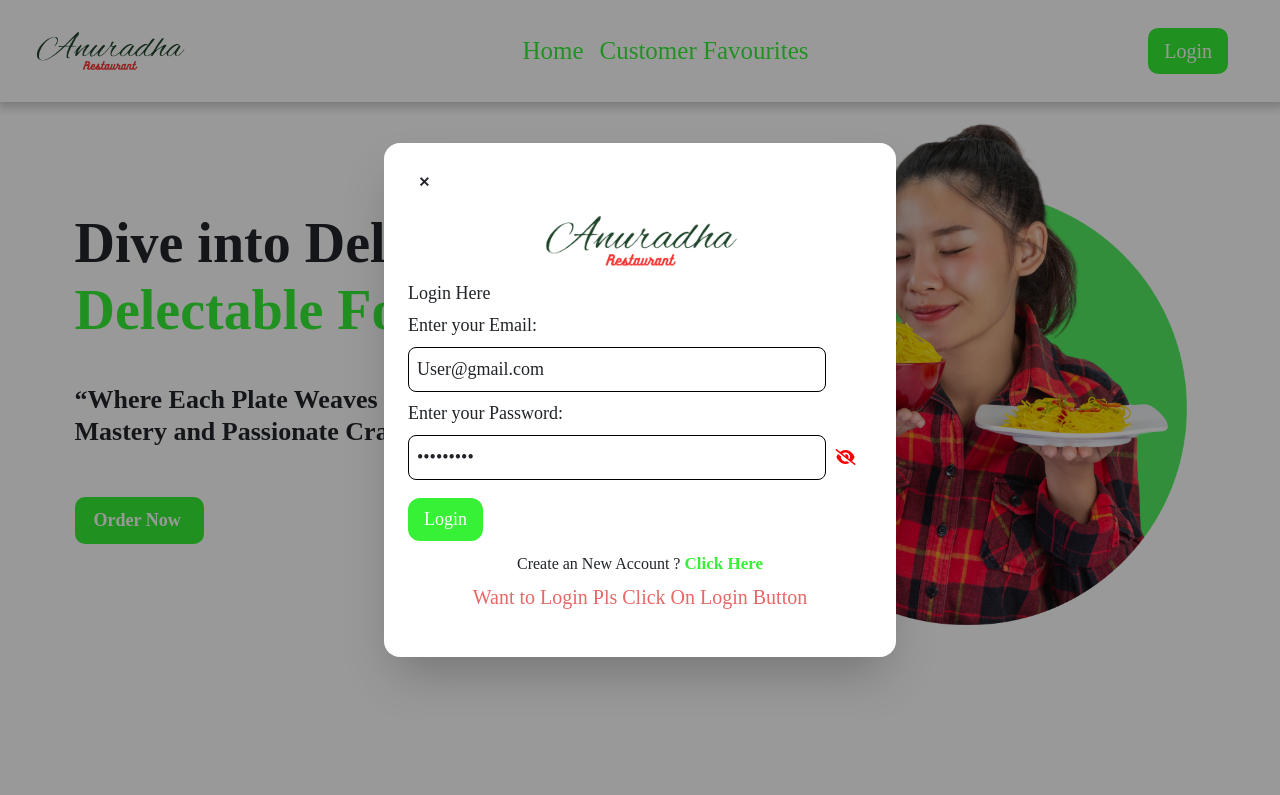
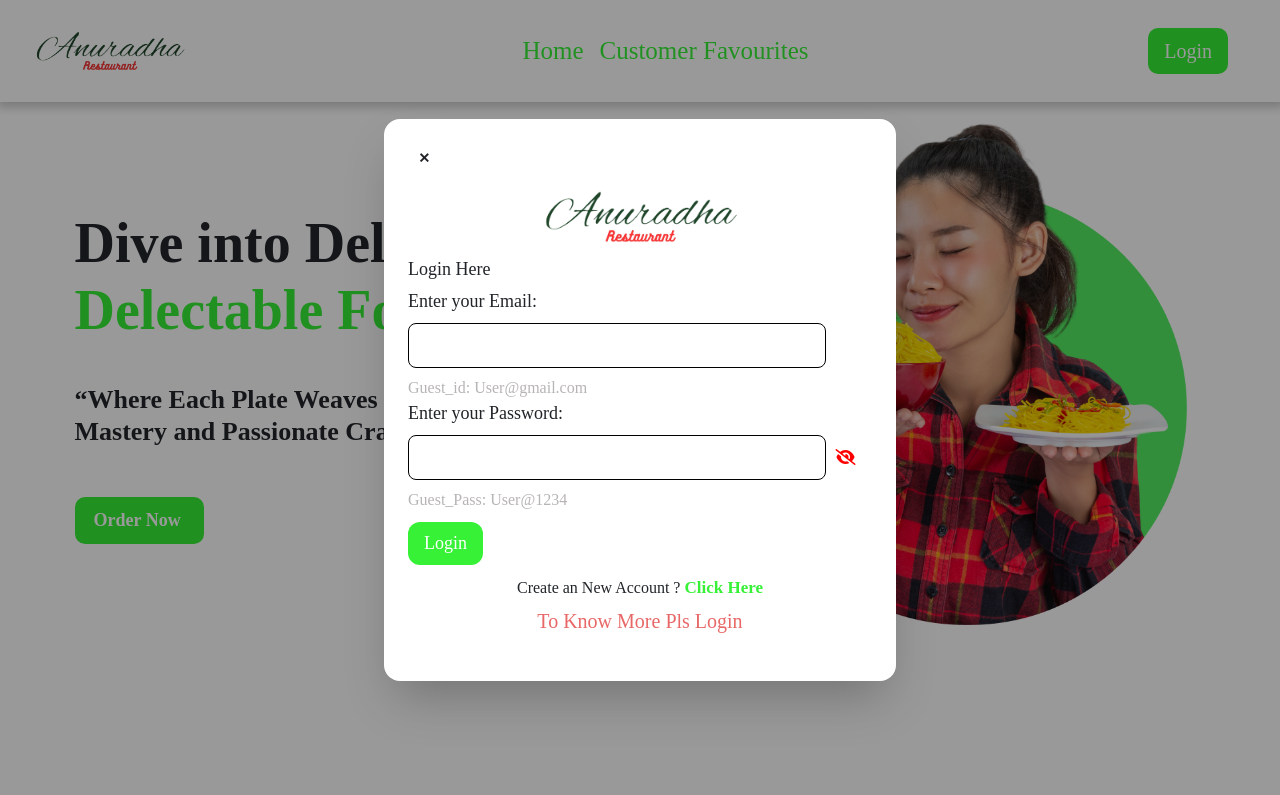
Before and after one commit to harikrishna87/E-Commerce-Restaurant-Website, a plain HTML site: page Main_Doc/index.html in a window 1280 px wide. Both pictures are taken after a click on the button "Login". Shown: the top 795 px of the page. Drawn offline with nearby package versions, Linux system fonts and the light colour scheme; some packages are replaced by stand-ins of ours; a script that the page names is missing.

Commit message:
Update index.html

```diff
--- a/Main_Doc/index.html
+++ b/Main_Doc/index.html
@@ -286,17 +286,19 @@
 
             <h3 class=" text-lg font-bold mb-2">Login Here</h3>
             <label for="email" class="mb-2">Enter your Email:</label>
-            <input type="text" id="email" class="p-2 mb-2" value="User@gmail.com" required>
+            <input type="text" id="email" class="p-2 mb-2" required>
+            <p style="color: rgb(183, 180, 180);">Guest_id: User@gmail.com</p>
 
             <label for="password" class="mb-2">Enter your Password:</label>
-            <input type="password" id="password" class="p-2 mb-2" value="User@1234" required><i class="fa-solid fa-eye-slash"
+            <input type="password" id="password" class="p-2 mb-2" required><i class="fa-solid fa-eye-slash"
               id="icon"></i>
+              <p style="color: rgb(183, 180, 180);">Guest_Pass: User@1234</p>
 
             <button class="login-btn">Login</button>
             <p style="text-align: center;"> Create an New Account ? <a href="#" onclick="showSignUpForm()">Click Here</a>
             </p>
 
-            <h3 class="text-center p-2" style="color: rgb(232, 103, 103); font-size: 20px;">Want to Login Pls Click On Login Button</h3>
+            <h3 class="text-center p-2" style="color: rgb(232, 103, 103); font-size: 20px;">To Know More Pls Login</h3>
           </div>
         </form>
       </div>
```
